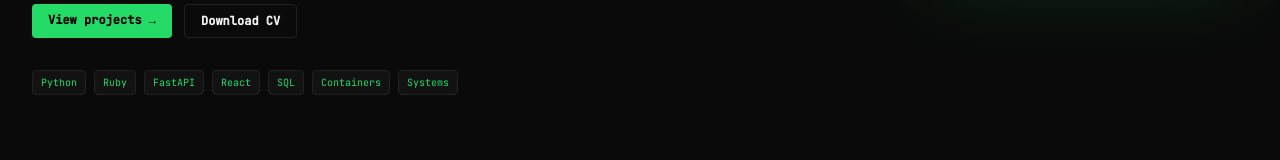
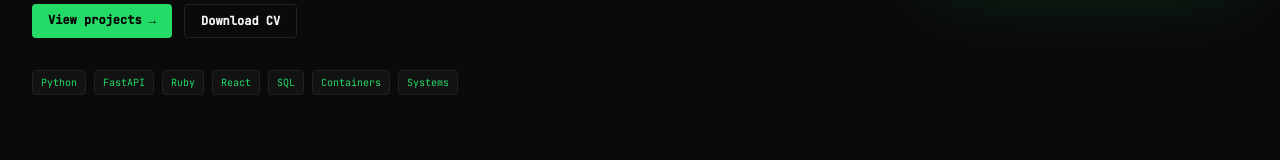
Before and after one commit to ronnietaylor/ronnietaylor.github.io, a React (Vite) app: page / in a window 1280 px wide. Shown: the part 510-670 px from the top of the page. Built offline with nearby package versions, Linux system fonts and the light colour scheme.

Commit message:
Adjust Hero

```diff
--- a/src/Hero.tsx
+++ b/src/Hero.tsx
@@ -60,7 +60,7 @@ export default function Hero() {
             transition={{ duration: 0.5, delay: 0.4 }}
             className="flex flex-wrap gap-2"
           >
-            {['Python','Ruby','FastAPI', 'React', 'SQL', 'Containers', 'Systems'].map(tag => (
+            {['Python', 'FastAPI', 'Ruby', 'React', 'SQL',  'Containers', 'Systems'].map(tag => (
               <span
                 key={tag}
                 className="mono text-[10px] text-[hsl(142,72%,50%)] bg-[hsl(0,0%,7%)] border border-[hsl(0,0%,13%)] rounded px-2 py-1"
```
